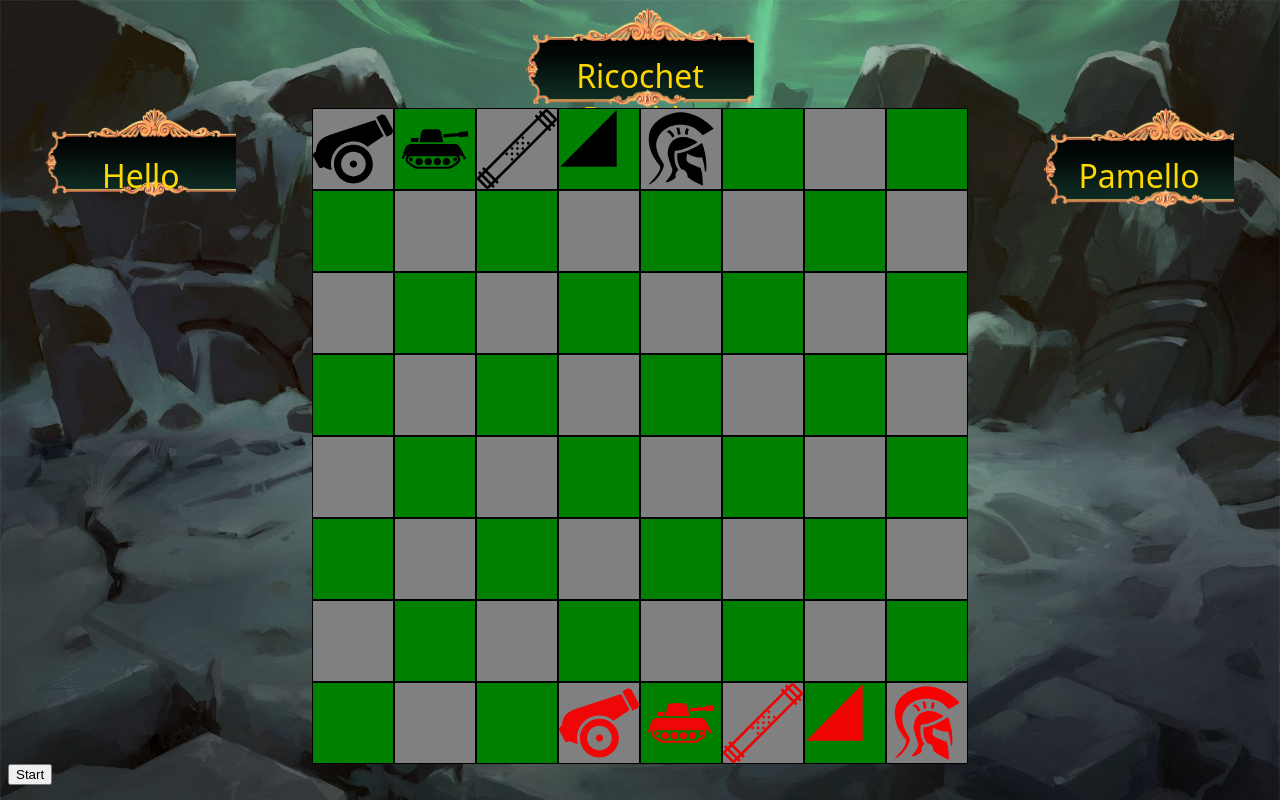
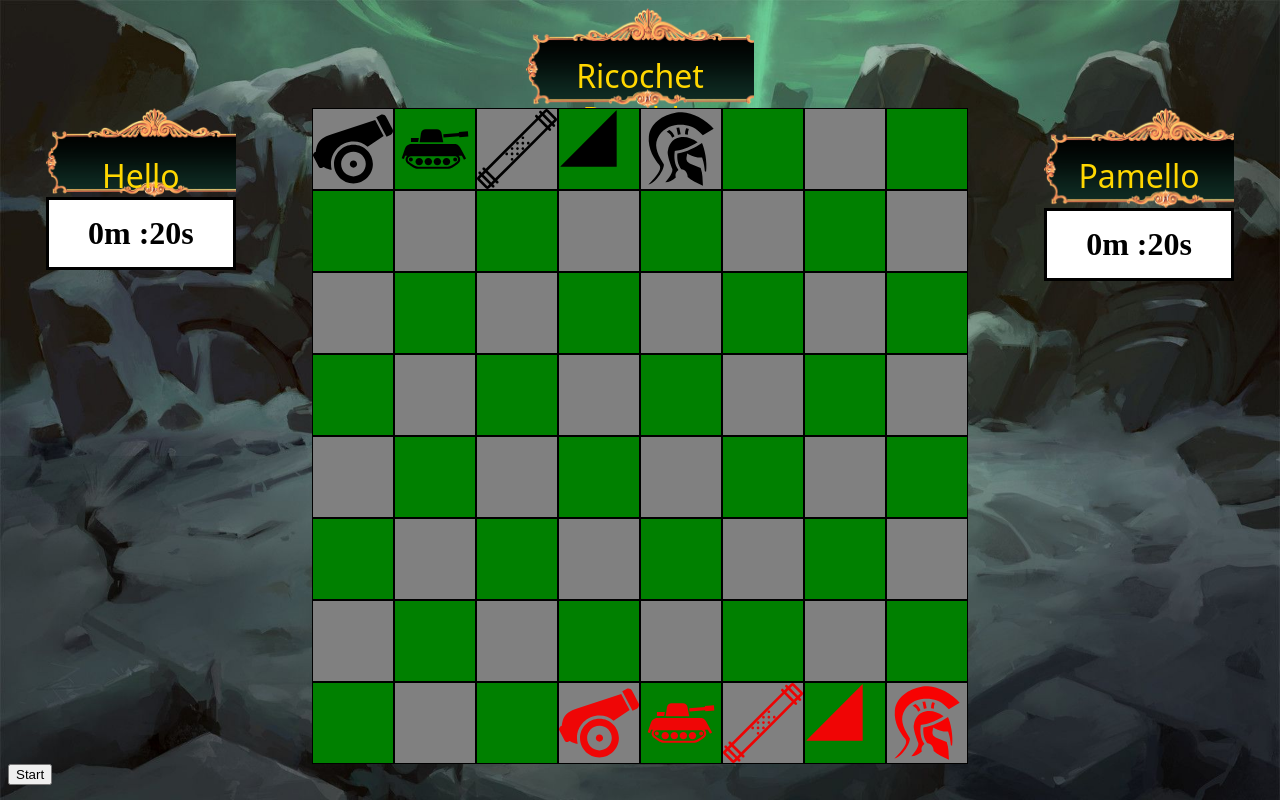
Before and after one commit to NikhilSaini-7355/Delta_Task_1, a plain HTML site: page index.html in a window 1280 px wide. Both pictures are taken after a click on the button "Start". Drawn offline with Linux system fonts and the light colour scheme; a web font is replaced by a local one.

Commit message:
added timer

```diff
--- a/index.html
+++ b/index.html
@@ -25,12 +25,12 @@
     <div id="playingSection">
     <div id="Player-1-flex">
         <div id="Player-1"><div id="Player-1-name">Hello</div></div>
-        <div id="Player-1-time"></div>
+        <div id="Player-1-timer"></div>
     </div>
     <div id="grid-Container"> </div>
     <div id="Player-2-flex">
         <div id="Player-2"><div id="Player-2-name">Pamello</div></div>
-        <div id="Player-2-time" ></div>
+        <div id="Player-2-timer" ></div>
     </div>
     </div>
    </div>
--- a/script.js
+++ b/script.js
@@ -78,7 +78,8 @@ var i; var c;
         })
     // var Boxes = document.getElementsByClassName('box');
     //  var j = 0;
-
+    player1timer();
+    player2timer();
  }
 
    function move(i)
@@ -130,8 +131,53 @@ function lighten(selectedBoxes)
     })
 }
 
+function unlighten(selectedBoxes)
+{
 
-// function unlighten(selectedBoxes)
-// {
+}
 
-// }
+function player1timer()
+{
+var countDownDate = new Date("Jan 5, 2027 15:37:31").getTime();
+
+var x = setInterval(function() {
+
+  var now = new Date("Jan 5, 2027 15:37:11").getTime();
+
+  var distance = countDownDate - now;
+
+  var minutes = Math.floor((distance % (1000 * 60 * 60)) / (1000 * 60));
+  var seconds = Math.floor((distance % (1000 * 60)) / 1000);
+
+  document.getElementById("Player-1-timer").innerHTML = minutes + "m :" + seconds + "s ";
+
+  if (distance < 0) {
+    clearInterval(x);
+    document.getElementById("Player-2-timer").innerHTML = "PLAYER 2 WON";
+    alert("Player 2 won");
+  }
+}, 1000);
+}
+
+function player2timer()
+{
+var countDownDate = new Date("Jan 5, 2027 15:37:31").getTime();
+
+var x = setInterval(function() {
+
+var now = new Date("Jan 5, 2027 15:37:11").getTime();
+
+var distance = countDownDate - now;
+
+  var minutes = Math.floor((distance % (1000 * 60 * 60)) / (1000 * 60));
+  var seconds = Math.floor((distance % (1000 * 60)) / 1000);
+
+  document.getElementById("Player-2-timer").innerHTML = minutes + "m :" + seconds + "s ";
+
+  if (distance < 0) {
+    clearInterval(x);
+    document.getElementById("Player-2-timer").innerHTML = "PLAYER 1 WON";
+    alert("Player 1 won");
+  }
+}, 1000);
+}
--- a/styles.css
+++ b/styles.css
@@ -106,6 +106,33 @@
 
 }
 
+#Player-1-timer {
+   background-color: white;
+   border-style: solid;
+   border-color: black;
+   width: auto;
+   height: max-content;
+   padding-top: 15px;
+   padding-bottom: 15px;
+   font-size: xx-large;
+   font-style: normal;
+   font-weight: bold;
+   text-align: center;
+}
+
+#Player-2-timer {
+   background-color: white;
+   border-style: solid;
+   border-color: black;
+   width: auto;
+   height: max-content;
+   padding-top: 15px;
+   padding-bottom: 15px;
+   font-size: xx-large;
+   font-style: normal;
+   font-weight: bold;
+   text-align: center;
+}
 .lighten{
    border-style: solid;
    border-color: darkblue;
```
